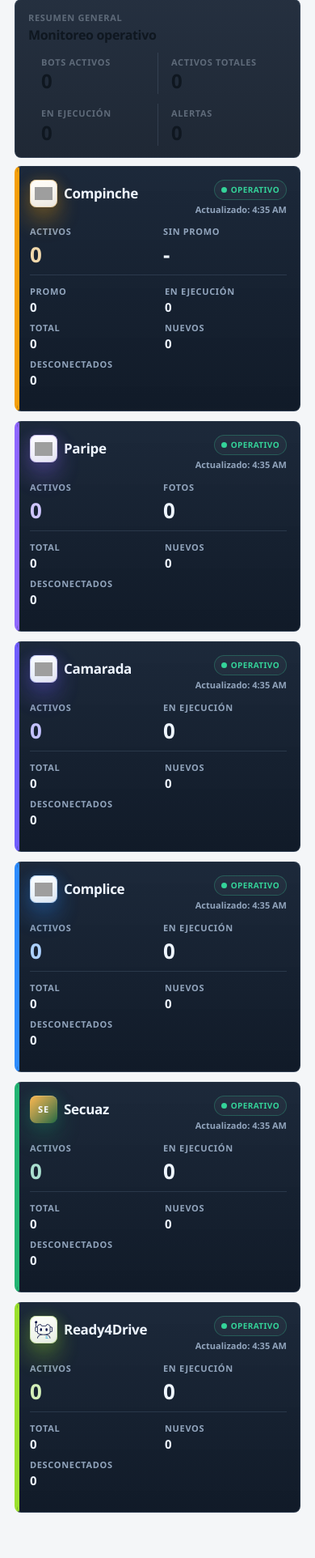
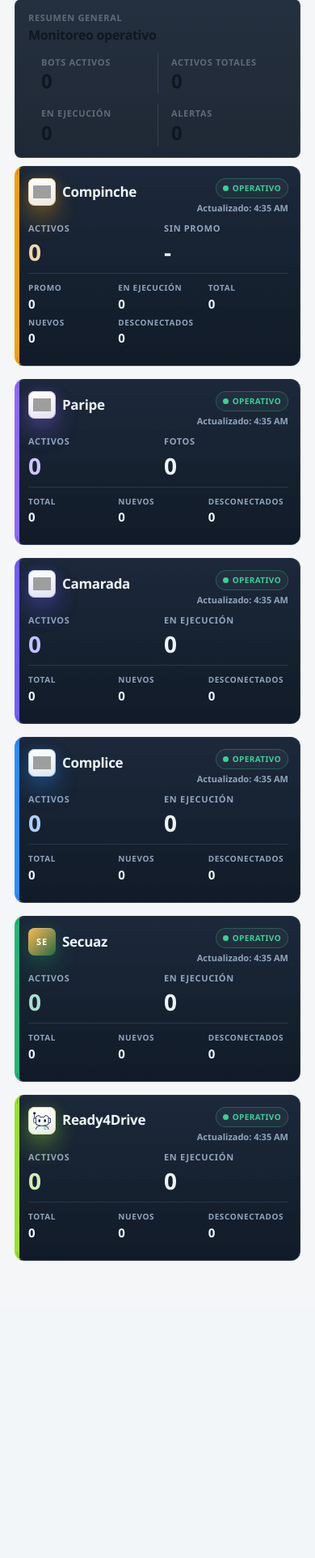
Before and after one commit to salemtawil/herramientas_equipo_on, a Flask app: page /usuarios-activos/ in a window 390 px wide. Shown: the part 1306-3230 px from the top of the page at 81% size. After the commit the page ends 2863 px from the top, so only its background shows below. Run offline with Flask 3, Linux system fonts and the light colour scheme; data that the repository does not hold is empty; grey boxes are pictures that could not be loaded.

Commit message:
Mejorar responsive de cards de usuarios activos

```diff
--- a/static/styles.css
+++ b/static/styles.css
@@ -3107,3 +3107,194 @@ th.desc::after {
     grid-template-columns: repeat(2, minmax(0, 1fr));
   }
 }
+
+.users-active-page .system-grid {
+  align-items: start;
+  grid-template-columns: repeat(4, minmax(0, 1fr));
+  gap: 16px;
+}
+
+.users-active-page .system-card {
+  container-type: inline-size;
+  align-self: start;
+  min-height: 0;
+  height: auto;
+  gap: 15px;
+  padding: 17px;
+  border-radius: 12px;
+}
+
+.users-active-page .system-card__header {
+  min-width: 0;
+}
+
+.users-active-page .system-card__brand {
+  flex: 1 1 auto;
+  min-width: 0;
+}
+
+.users-active-page .system-card__title,
+.users-active-page .stat-line span {
+  overflow: visible;
+  text-overflow: clip;
+  white-space: normal;
+}
+
+.users-active-page .system-card__footer {
+  min-width: 104px;
+}
+
+.users-active-page .system-card__updated {
+  max-width: none;
+  overflow: visible;
+  text-overflow: clip;
+  white-space: normal;
+}
+
+.users-active-page .stat-list--primary {
+  gap: 14px;
+}
+
+.users-active-page .stat-line--featured strong {
+  font-size: clamp(28px, 4.8cqi, 32px);
+}
+
+.users-active-page .stat-list--details {
+  grid-template-columns: repeat(auto-fit, minmax(90px, 1fr));
+  gap: 10px 12px;
+}
+
+.users-active-page .stat-list--details .stat-line span {
+  font-size: 10px;
+  line-height: 1.15;
+}
+
+.users-active-page .stat-list--details .stat-line strong {
+  font-size: 15px;
+}
+
+.users-active-page .stat-list--activity {
+  display: block;
+  margin-top: 0;
+}
+
+.users-active-page .platform-activity {
+  display: grid;
+  gap: 9px;
+}
+
+.users-active-page .platform-activity__title {
+  color: var(--ops-muted);
+  font-size: 11px;
+  font-weight: 800;
+  letter-spacing: 0.04em;
+  line-height: 1.2;
+  text-transform: uppercase;
+}
+
+.users-active-page .platform-activity__grid {
+  display: grid;
+  grid-template-columns: repeat(2, minmax(0, 1fr));
+  gap: 10px 14px;
+}
+
+.users-active-page .platform-activity__item {
+  display: grid;
+  min-width: 0;
+  gap: 3px;
+}
+
+.users-active-page .platform-activity__item span {
+  color: color-mix(in srgb, var(--system-accent) 38%, var(--ops-muted));
+  font-size: 10px;
+  font-weight: 800;
+  letter-spacing: 0.06em;
+  line-height: 1.15;
+}
+
+.users-active-page .platform-activity__item strong,
+.users-active-page .platform-activity__item em {
+  overflow: visible;
+  color: var(--ops-text);
+  font-size: 14px;
+  font-style: normal;
+  font-weight: 800;
+  font-variant-numeric: tabular-nums;
+  line-height: 1.2;
+  text-overflow: clip;
+  white-space: normal;
+}
+
+.users-active-page .platform-activity__item em {
+  color: var(--ops-muted);
+  font-size: 12px;
+  font-weight: 700;
+}
+
+@media (max-width: 1499px) {
+  .users-active-page .system-grid {
+    grid-template-columns: repeat(3, minmax(0, 1fr));
+  }
+}
+
+@media (max-width: 1099px) {
+  .users-active-page .system-grid {
+    grid-template-columns: repeat(2, minmax(0, 1fr));
+  }
+}
+
+@media (max-width: 699px) {
+  .users-active-page .system-grid {
+    grid-template-columns: 1fr;
+  }
+
+  .users-active-page .system-card {
+    gap: 12px;
+    padding: 14px;
+  }
+}
+
+@container (max-width: 320px) {
+  .users-active-page .system-card__header {
+    flex-wrap: wrap;
+    gap: 8px 10px;
+  }
+
+  .users-active-page .system-card__footer {
+    width: 100%;
+    min-width: 0;
+    align-items: flex-start;
+    text-align: left;
+  }
+
+  .users-active-page .stat-list--primary {
+    gap: 12px;
+  }
+
+  .users-active-page .stat-line--featured strong {
+    font-size: 27px;
+  }
+
+  .users-active-page .stat-list--details {
+    grid-template-columns: repeat(auto-fit, minmax(78px, 1fr));
+    gap: 9px 10px;
+  }
+
+  .users-active-page .platform-activity__grid {
+    grid-template-columns: 1fr;
+  }
+
+  .users-active-page .platform-activity__item {
+    grid-template-columns: auto 1fr;
+    align-items: baseline;
+    column-gap: 8px;
+  }
+
+  .users-active-page .platform-activity__item span {
+    grid-column: 1 / -1;
+  }
+
+  .users-active-page .platform-activity__item em::before {
+    content: "· ";
+  }
+}
--- a/templates/usuarios_activos.html
+++ b/templates/usuarios_activos.html
@@ -630,6 +630,33 @@ function renderBreakdown(id, breakdown) {
 
   const items = Array.isArray(breakdown) ? breakdown : [];
   container.hidden = items.length === 0;
+  if (id === "chispita") {
+    const valueByLabel = new Map(items.map((item) => [item.label, item.value]));
+    const sparkActive = valueByLabel.get("Spark activos");
+    const instacartActive = valueByLabel.get("Instacart activos");
+    const sparkOffers = valueByLabel.get("Spark ofertas ganadas hoy");
+    const instacartOffers = valueByLabel.get("Instacart ofertas ganadas hoy");
+
+    container.innerHTML = `
+      <div class="platform-activity">
+        <span class="platform-activity__title">Actividad por plataforma</span>
+        <div class="platform-activity__grid">
+          <div class="platform-activity__item">
+            <span>SPARK</span>
+            <strong>${escapeHtml(formatCount(sparkActive))} activos</strong>
+            <em>${escapeHtml(formatCount(sparkOffers))} ofertas hoy</em>
+          </div>
+          <div class="platform-activity__item">
+            <span>INSTACART</span>
+            <strong>${escapeHtml(formatCount(instacartActive))} activos</strong>
+            <em>${escapeHtml(formatCount(instacartOffers))} ofertas hoy</em>
+          </div>
+        </div>
+      </div>
+    `;
+    return;
+  }
+
   container.innerHTML = items.map((item) => `
     <div class="stat-line">
       <span>${escapeHtml(item.label)}</span>
```
